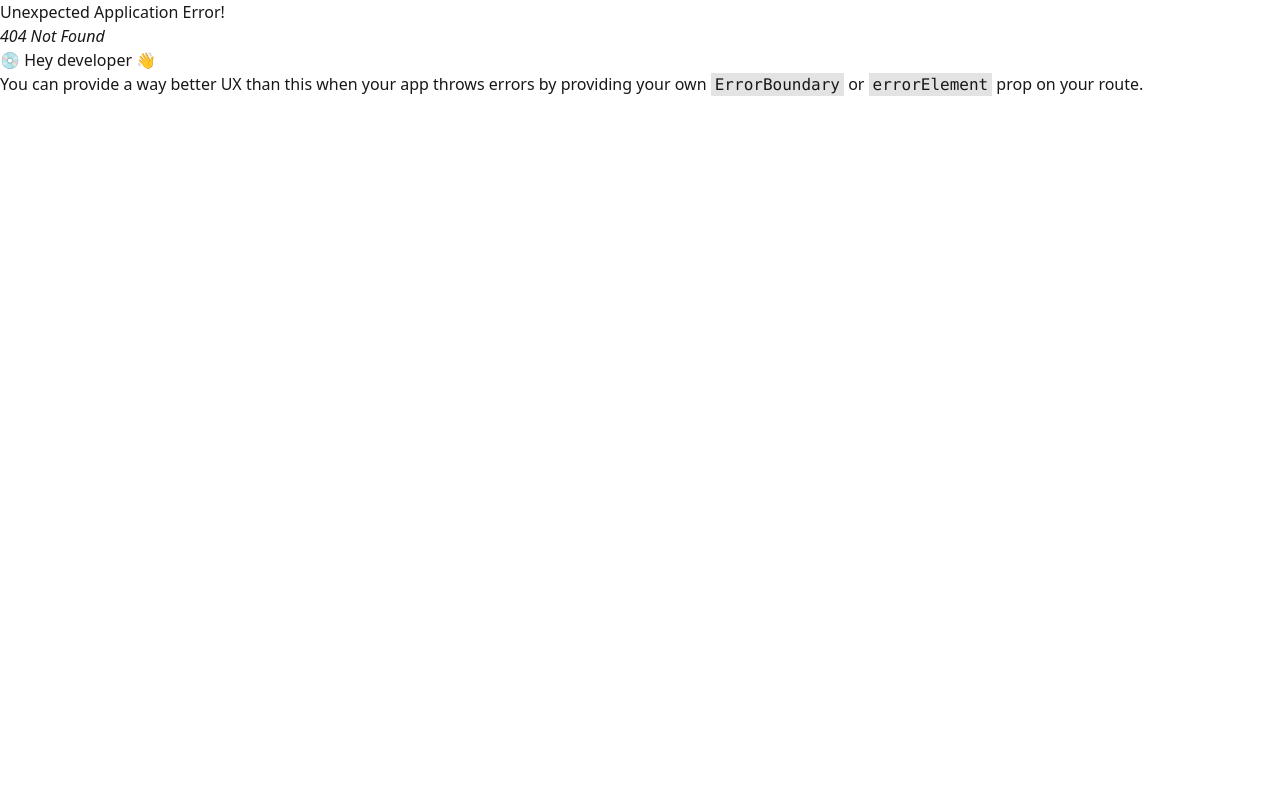
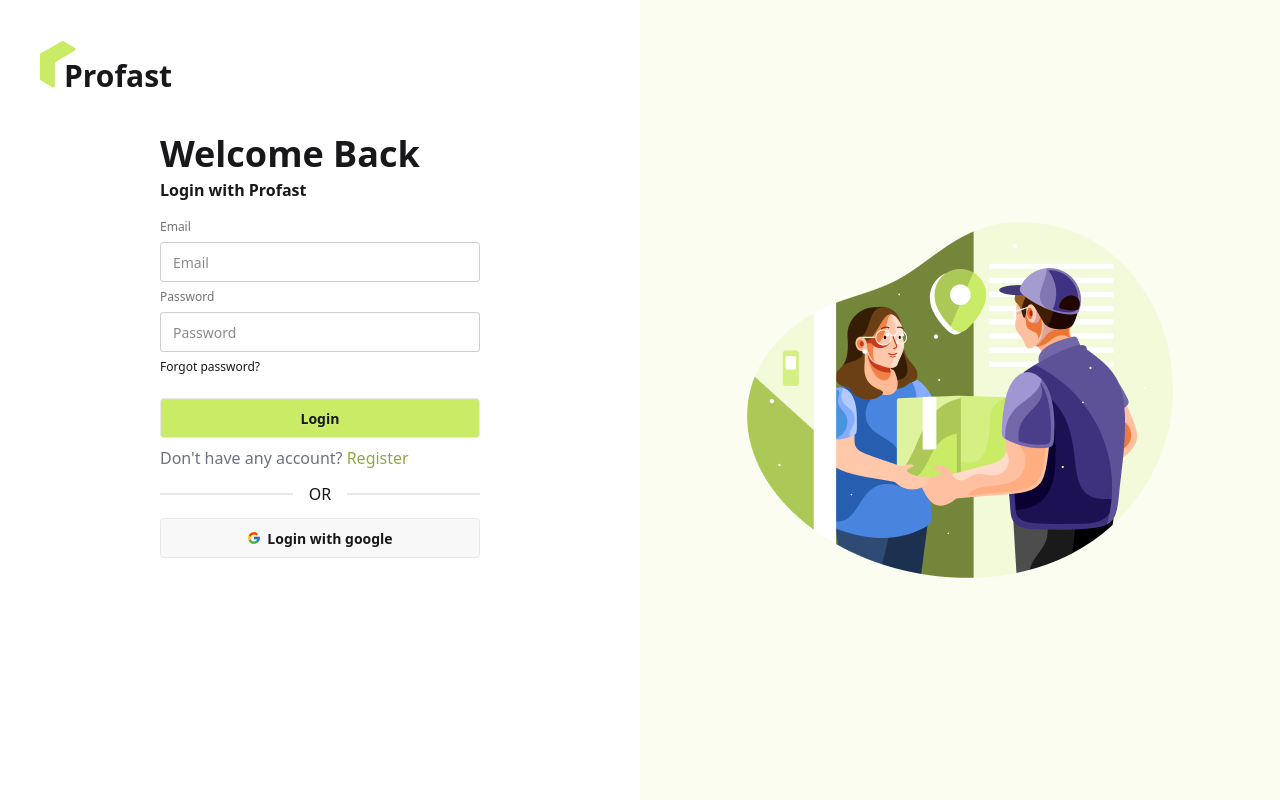
Before and after one commit to emonsimply/pro-fast, a React (Vite) app: page /login in a window 1280 px wide. Before the commit this address had no page. Built offline with nearby package versions, Linux system fonts and the light colour scheme.

Commit message:
Login page added

```diff
--- /dev/null
+++ b/src/layouts/AuthLayout.jsx
@@ -0,0 +1,20 @@
+import React from 'react';
+import { Outlet } from 'react-router';
+import authImg from '../assets/authImage.png'
+import ProFastLogo from '../pages/shared/ProFastLogo/ProFastLogo';
+
+const AuthLayout = () => {
+  return (
+    <div className='max-w-7xl mx-auto flex h-screen'>
+      <div className='p-10 w-1/2'>
+        <ProFastLogo></ProFastLogo>
+        <Outlet></Outlet>
+      </div>
+      <div className='bg-[#FAFDF0] w-1/2 justify-center items-center flex'>
+        <img src={authImg} alt="" />
+      </div>
+    </div>
+  );
+};
+
+export default AuthLayout;
--- a/src/layouts/RootLayout.jsx
+++ b/src/layouts/RootLayout.jsx
@@ -5,11 +5,12 @@ import Footer from '../pages/shared/Footer/Footer';
 
 const RootLayout = () => {
   return (
-    <div className='max-w-7xl mx-auto'>
+    <div className='bg-gray-100'>
+    <div className='max-w-7xl mx-auto px-4 py-1'>
       <Navbar></Navbar>
       <Outlet></Outlet>
       <Footer></Footer>
-    </div>
+    </div></div>
   );
 };
 
--- a/src/main.jsx
+++ b/src/main.jsx
@@ -5,7 +5,7 @@ import { RouterProvider } from 'react-router'
 import { router } from './router/router.jsx'
 
 createRoot(document.getElementById('root')).render(
-  <StrictMode>
+  <StrictMode >
       <RouterProvider router={router} />
   </StrictMode>,
 )
--- /dev/null
+++ b/src/pages/Authentication/Login/Login.jsx
@@ -0,0 +1,37 @@
+import React from "react";
+import { FcGoogle } from "react-icons/fc";
+import { Link } from "react-router";
+
+const Login = () => {
+  return (
+    <div className="card shrink-0 max-w-80 mx-auto mt-10">
+      <div>
+        <h1 className="font-bold text-4xl mb-1">Welcome Back</h1>
+        <p className="font-semibold mb-3">Login with Profast</p>
+        <fieldset className="fieldset">
+          <label className="label">Email</label>
+          <input type="email" className="input" placeholder="Email" />
+          <label className="label">Password</label>
+          <input type="password" className="input" placeholder="Password" />
+          <div>
+            <a className="link link-hover">Forgot password?</a>
+          </div>
+          <button className="btn bg-[#CAEB66] mt-4">Login</button>
+        </fieldset>
+        <p className="text-gray-500 my-1">
+          Don't have any account?{" "}
+          <Link className="text-[#8FA748]" to="/register">
+            Register
+          </Link>
+        </p>
+        <div className="divider">OR</div>
+        <button className="btn w-full">
+          <FcGoogle />
+          Login with google
+        </button>
+      </div>
+    </div>
+  );
+};
+
+export default Login;
--- /dev/null
+++ b/src/pages/Authentication/Register/Register.jsx
@@ -0,0 +1,11 @@
+import React from 'react';
+
+const Register = () => {
+  return (
+    <div>
+      Register
+    </div>
+  );
+};
+
+export default Register;
--- a/src/pages/home/Benefits/Benefits.jsx
+++ b/src/pages/home/Benefits/Benefits.jsx
@@ -32,7 +32,7 @@ const Benefits = () => {
         {benefits.map((item) => (
           <div
             key={item.id}
-            className="flex flex-col md:flex-row items-center gap-10 p-6 rounded-2xl shadow-sm bg-gray-100"
+            className="flex flex-col md:flex-row items-center gap-10 p-6 rounded-2xl shadow-sm bg-white"
           >
             {/* Icon / Illustration */}
             <div className="w-40 h-40 flex items-center justify-center">
--- /dev/null
+++ b/src/pages/home/FAQ/FAQ.jsx
@@ -0,0 +1,80 @@
+import React from "react";
+
+const FAQ = () => {
+  return (
+    <section className="max-w-4xl mx-auto space-y-3">
+      <div className="flex flex-col justify-center items-center">
+        <h1 className="text-3xl text-gray-700 text-center font-bold">Frequently Asked Question (FAQ)</h1>
+      <p className="text-gray-600 my-3 text-center max-w-2xl">Enhance posture, mobility, and well-being effortlessly with Posture Pro. Achieve proper alignment, reduce pain, and strengthen your body with ease!</p>
+      </div>
+
+      <div className="collapse collapse-arrow bg-white border border-base-300">
+        <input type="radio" name="my-accordion-2" defaultChecked />
+        <div className="collapse-title font-semibold">
+          How does this posture corrector work?
+        </div>
+        <div className="collapse-content text-sm">
+          A posture corrector works by providing support and gentle alignment to
+          your shoulders, back, and spine, encouraging you to maintain proper
+          posture throughout the day. Here’s how it typically functions: A
+          posture corrector works by providing support and gentle alignment to
+          your shoulders.
+        </div>
+      </div>
+      <div className="collapse collapse-arrow bg-white border border-base-300">
+        <input type="radio" name="my-accordion-2" defaultChecked />
+        <div className="collapse-title font-semibold">
+          Is it suitable for all ages and body types?
+        </div>
+        <div className="collapse-content text-sm">
+          A posture corrector works by providing support and gentle alignment to
+          your shoulders, back, and spine, encouraging you to maintain proper
+          posture throughout the day. Here’s how it typically functions: A
+          posture corrector works by providing support and gentle alignment to
+          your shoulders.
+        </div>
+      </div>
+      <div className="collapse collapse-arrow bg-white border border-base-300">
+        <input type="radio" name="my-accordion-2" defaultChecked />
+        <div className="collapse-title font-semibold">
+          Does it really help with back pain and posture improvement?
+        </div>
+        <div className="collapse-content text-sm">
+          A posture corrector works by providing support and gentle alignment to
+          your shoulders, back, and spine, encouraging you to maintain proper
+          posture throughout the day. Here’s how it typically functions: A
+          posture corrector works by providing support and gentle alignment to
+          your shoulders.
+        </div>
+      </div>
+      <div className="collapse collapse-arrow bg-white border border-base-300">
+        <input type="radio" name="my-accordion-2" defaultChecked />
+        <div className="collapse-title font-semibold">
+          Does it have smart features like vibration alerts?
+        </div>
+        <div className="collapse-content text-sm">
+          A posture corrector works by providing support and gentle alignment to
+          your shoulders, back, and spine, encouraging you to maintain proper
+          posture throughout the day. Here’s how it typically functions: A
+          posture corrector works by providing support and gentle alignment to
+          your shoulders.
+        </div>
+      </div>
+      <div className="collapse collapse-arrow bg-white border border-base-300">
+        <input type="radio" name="my-accordion-2" defaultChecked />
+        <div className="collapse-title font-semibold">
+          How will I be notified when the product is back in stock?
+        </div>
+        <div className="collapse-content text-sm">
+          A posture corrector works by providing support and gentle alignment to
+          your shoulders, back, and spine, encouraging you to maintain proper
+          posture throughout the day. Here’s how it typically functions: A
+          posture corrector works by providing support and gentle alignment to
+          your shoulders.
+        </div>
+      </div>
+    </section>
+  );
+};
+
+export default FAQ;
--- a/src/pages/home/Home/Home.jsx
+++ b/src/pages/home/Home/Home.jsx
@@ -4,6 +4,7 @@ import HowItWorks from '../HowItWorks/HowItWorks';
 import Services from '../Services/Services';
 import ClientSlider from '../ClientLogosMarquee/ClientSlider';
 import Benefits from '../Benefits/Benefits';
+import FAQ from '../FAQ/FAQ';
 
 
 const Home = () => {
@@ -14,6 +15,7 @@ const Home = () => {
       <Services></Services>
       <ClientSlider></ClientSlider>
       <Benefits></Benefits>
+      <FAQ></FAQ>
     </div>
   );
 };
--- a/src/pages/home/HowItWorks/HowItWorks.jsx
+++ b/src/pages/home/HowItWorks/HowItWorks.jsx
@@ -41,7 +41,7 @@ const HowItWorks = () => {
           {steps.map(step => (
             <div
               key={step.id}
-              className="bg-gray-100 p-6 rounded-2xl shadow-sm hover:shadow-md transition"
+              className="bg-white p-6 rounded-2xl shadow-sm hover:shadow-md transition"
             >
               <div className="mb-4">{step.icon}</div>
               <h3 className="font-semibold text-lg text-gray-800 mb-2">{step.title}</h3>
--- /dev/null
+++ b/src/pages/shared/Navbar/Navbar.css
@@ -0,0 +1,5 @@
+a.active {
+  color: black;
+  background-color: #CAEB66;
+  border-radius: 50px;
+}
--- a/src/pages/shared/Navbar/Navbar.jsx
+++ b/src/pages/shared/Navbar/Navbar.jsx
@@ -1,6 +1,7 @@
 import React from "react";
-import { NavLink } from "react-router";
+import { Link, NavLink } from "react-router";
 import ProFastLogo from "../ProFastLogo/ProFastLogo";
+import "./Navbar.css"
 
 const Navbar = () => {
   const navItems = (
@@ -23,7 +24,7 @@ const Navbar = () => {
     </>
   );
   return (
-    <div className="navbar bg-gray-100 shadow-sm rounded-2xl my-4">
+    <div className="navbar bg-white shadow-sm rounded-2xl my-4">
       <div className="navbar-start ">
         <div className="dropdown">
           <div tabIndex={0} role="button" className="btn btn-ghost lg:hidden">
@@ -58,7 +59,7 @@ const Navbar = () => {
         <ul className="menu menu-horizontal px-1 text-gray-600">{navItems}</ul>
       </div>
       <div className="navbar-end">
-        <button className="btn font-bold text-gray-600 border-gray-300 rounded-xl ">Sign In</button>
+        <Link to="/login" className="btn font-bold text-gray-600 border-gray-300 rounded-xl ">Sign In</Link>
         <button className="btn font-bold bg-[#CAEB66] text-gray-600 border-0 rounded-xl ml-2 ">Sign Up</button>
       </div>
     </div>
--- a/src/router/router.jsx
+++ b/src/router/router.jsx
@@ -1,7 +1,9 @@
 import { createBrowserRouter } from "react-router";
 import RootLayout from "../layouts/RootLayout";
 import Home from "../pages/home/Home/Home";
-
+import AuthLayout from "../layouts/AuthLayout";
+import Login from "../pages/Authentication/Login/Login";
+import Register from "../pages/Authentication/Register/Register";
 
 export const router = createBrowserRouter([
   {
@@ -10,8 +12,23 @@ export const router = createBrowserRouter([
     children: [
       {
         index: true,
-        Component: Home
-      }
-    ]
+        Component: Home,
+      },
+      {},
+    ],
+  },
+  {
+    path: "/",
+    Component: AuthLayout,
+    children: [
+      {
+        path: "/login",
+        Component: Login,
+      },
+      {
+        path: "/register",
+        Component:Register,
+      },
+    ],
   },
 ]);
```
